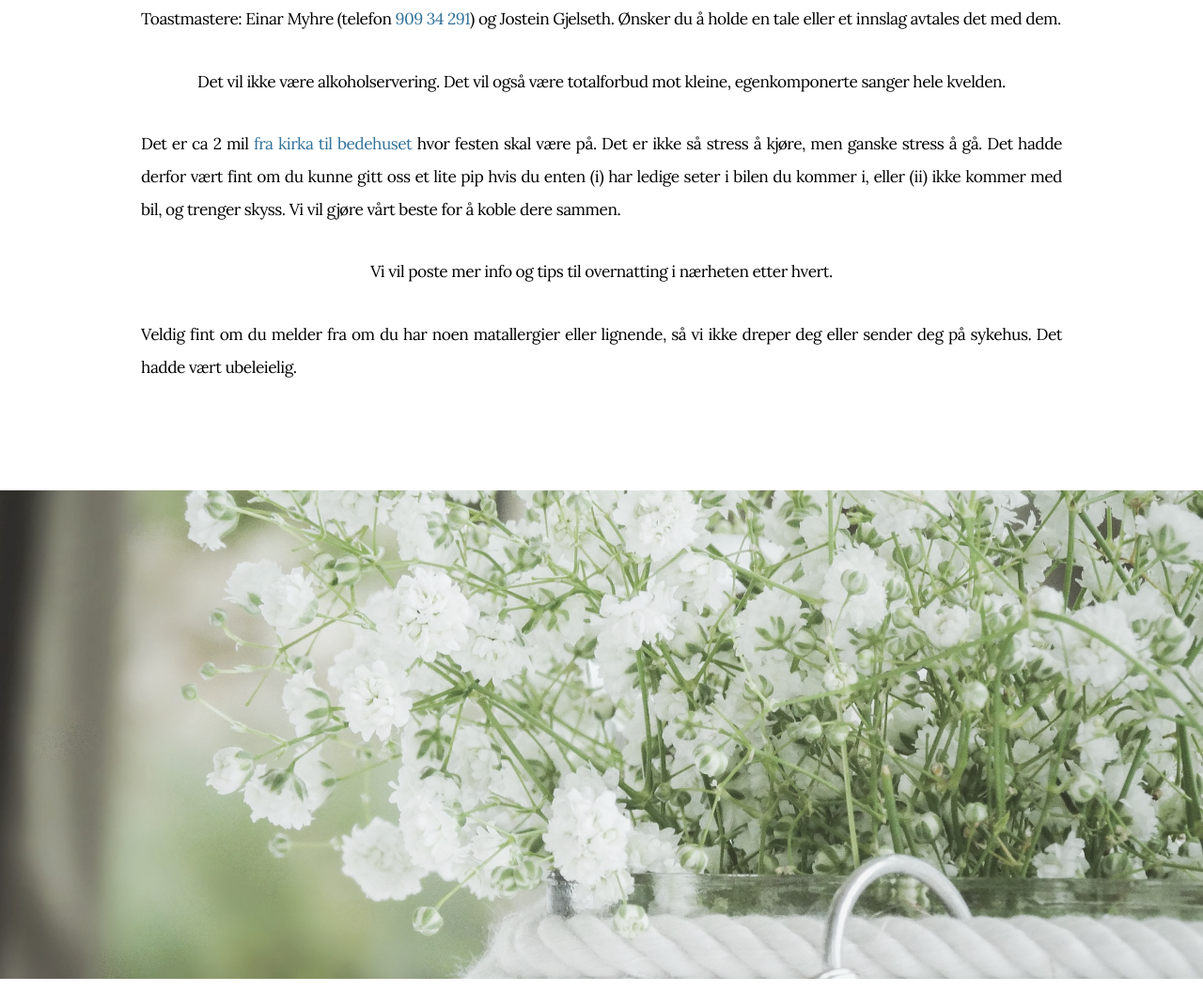
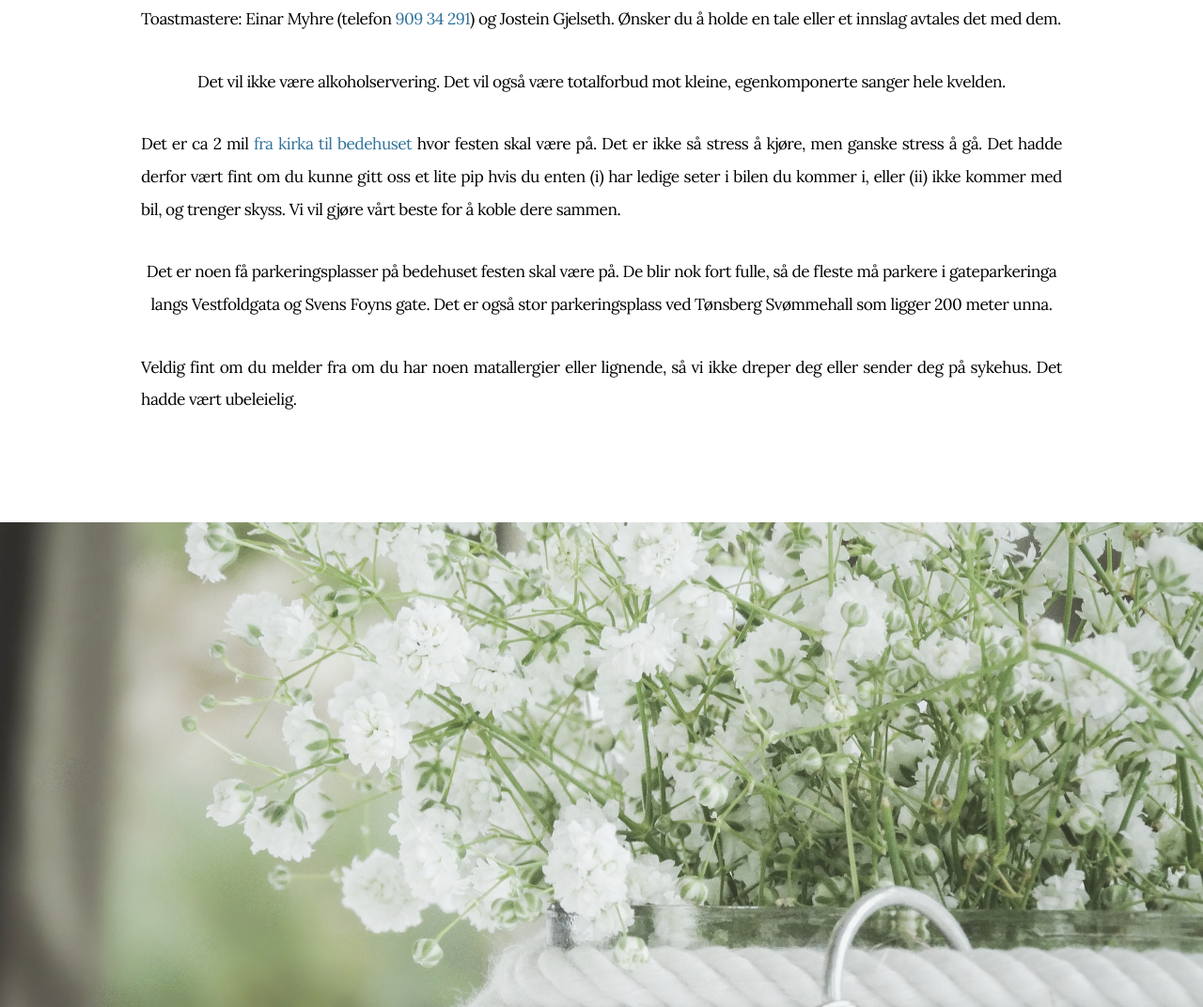
Before and after one commit to pandalilium/bryllupsside, a plain HTML site: page index.html in a window 1280 px wide. Shown: the part 3021-4093 px from the top of the page at 94% size. Before the commit the page ends 4063 px from the top, so only its background shows below. Drawn offline with Linux system fonts and the light colour scheme.

Commit message:
parkeringsinfo

```diff
--- a/index.html
+++ b/index.html
@@ -86,7 +86,7 @@
 
 			<p class="top-margin32">Det er ca 2 mil <a target="_blank" href="https://www.google.no/maps/dir/Nykirke+kirke,+Horten/Svend+Foyns+gate+19,+Tønsberg/@59.3463989,10.2427611,11z/data=!3m1!4b1!4m14!4m13!1m5!1m1!1s0x4646b552010c683f:0x65fc6181bcb68f8d!2m2!1d10.382675!2d59.422886!1m5!1m1!1s0x4646b73ecebc473f:0xd8d89f7c76afa256!2m2!1d10.4181728!2d59.2666952!3e0">fra kirka til bedehuset</a> hvor festen skal være på. Det er ikke så stress å kjøre, men ganske stress å gå. Det hadde derfor vært fint om du kunne gitt oss et lite pip hvis du enten (i) har ledige seter i bilen du kommer i, eller (ii) ikke kommer med bil, og trenger skyss. Vi vil gjøre vårt beste for å koble dere sammen.</p>
 
-			<p class="center top-margin32">Vi vil poste mer info og tips til overnatting i nærheten etter hvert.</p>
+			<p class="center top-margin32">Det er noen få parkeringsplasser på bedehuset festen skal være på. De blir nok fort fulle, så de fleste må parkere i gateparkeringa langs Vestfoldgata og Svens Foyns gate. Det er også stor parkeringsplass ved Tønsberg Svømmehall som ligger 200 meter unna.</p>
 
 			<p class="top-margin32">Veldig fint om du melder fra om du har noen matallergier eller lignende, så vi ikke dreper deg eller sender deg på sykehus. Det hadde vært ubeleielig.</p>
 		</div>
```
Also changed, not shown: index-eng.html (+1 -1 lines).
